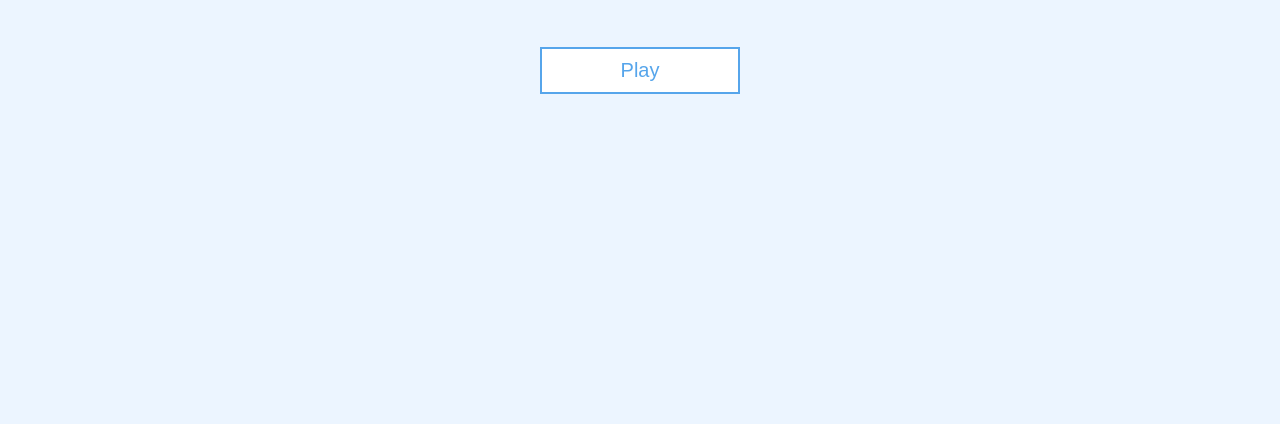
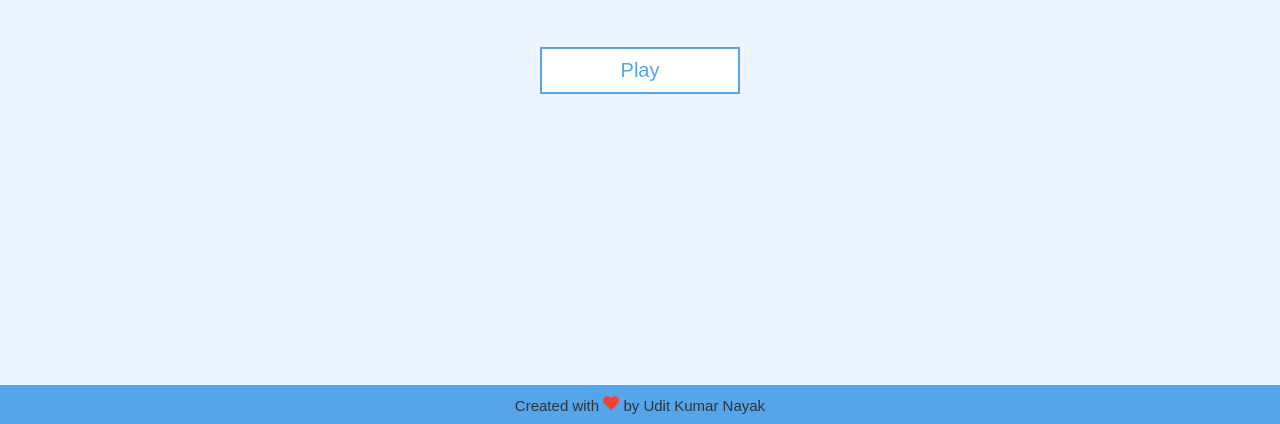
Before and after one commit to UditNayak/Quick-Quiz, a plain HTML site: page index.html in a window 1280 px wide. Shown: the part 376-800 px from the top of the page. Drawn offline with Linux system fonts and the light colour scheme.

Commit message:
Added the Footer

```diff
--- a/index.html
+++ b/index.html
@@ -13,5 +13,8 @@
             <a href="quiz.html" class="btn">Play</a>
         </div>
     </div>
+    <footer>
+        <p class="signature">Created with  <img src="img/heart.png" alt="Love" class="heart-img">  by Udit Kumar Nayak</p>
+    </footer>
 </body>
 </html>
--- a/style.css
+++ b/style.css
@@ -76,3 +76,20 @@ h2{
     box-shadow: none;
     transform: none;
 }
+
+/* Footer */
+footer{
+    position: fixed;
+    bottom: 0;
+    width: 100%;
+    text-align: center;
+    padding: 1rem 0;
+    background-color: #56a5eb;
+    color: white;
+    font-size: 1.5rem;
+}
+
+.heart-img {
+    width: 16px;
+    height: 16px;
+}
```
Also changed, not shown: end.html (+3 -0 lines), quiz.html (+3 -0 lines), img/heart.png (added), img/love.png (added).
